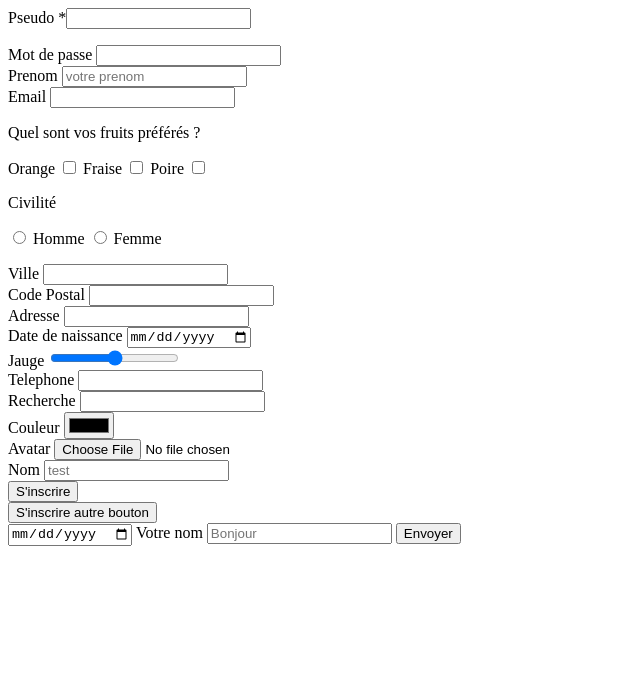
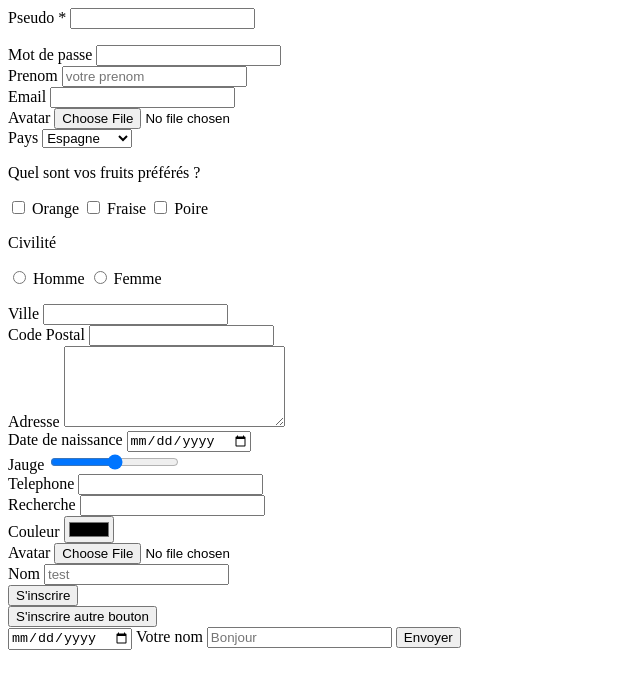
Before and after one commit to MalakayaLvg/forms, a plain HTML site: page index.html in a window 1280 px wide. Shown: the whole page, without its empty margins (0-640 px from the left). Drawn offline with Linux system fonts and the light colour scheme.

Commit message:
Version Finale

```diff
--- a/index.html
+++ b/index.html
@@ -5,26 +5,50 @@
     <title>Exercice Formulaire</title>
 </head>
 <body>
-    <form action="">
-        <label for="lePseudo">Pseudo *</label><input id="lePseudo" name="pseudo">
+    <form method="post" action="" enctype="">
+
+        <label for="lePseudo">Pseudo *</label>
+        <input id="lePseudo" name="pseudo">
 
         <p>
-            <label for="MDP">Mot de passe </label><input id="MDP" name="motDePasse">
+            <label for="MDP">Mot de passe </label>
+            <input id="MDP" name="motDePasse">
             <br>
-            <label for="lePrenom">Prenom </label><input id="lePrenom" name="Prenom" placeholder="votre prenom" >
+
+            <label for="lePrenom">Prenom </label>
+            <input id="lePrenom" name="Prenom" placeholder="votre prenom" >
             <br>
-            <label for="lEmail">Email </label><input id="lEmail" type="email" name="Email">
 
+            <label for="lEmail">Email </label>
+            <input id="lEmail" type="email" name="Email">
+            <br>
 
+            <label for="avatar1">Avatar</label>
+            <input id="avatar1" type="file">
+            <br>
 
+            <label for="pays">Pays </label>
+            <select id="pays" name="pays">
+                <optgroup label="Eurpope">
+                    <option value="fr">France</option>
+                    <option value="it">Italie</option>
+                    <option value="es" selected>Espagne</option>
+                </optgroup>
+            </select>
 
         </p>
         <p>
-            Quel sont vos fruits préférés ? <br>
+            Quel sont vos fruits préférés ?<br>
             <p>
-            <label for="fruitCB"> Orange </label><input id="fruitCB" type="checkbox" name="fruitCB">
-            <label for="fruitCB2"> Fraise </label><input id="fruitCB2" type="checkbox" name="fruitCB">
-            <label for="fruitCB3"> Poire </label><input id="fruitCB3" type="checkbox" name="fruitCB">
+
+                <label for="orange"></label>
+                <input id="orange" type="checkbox" name="orange"> Orange
+                <label for="fraise"></label>
+                <input id="fraise" type="checkbox" name="fraise"> Fraise
+                <label for="poire"></label>
+                <input id="poire" type="checkbox" name="fruit"> Poire
+
+
             </p>
         </p>
         <p>
@@ -35,24 +59,63 @@
             </p>
         </p>
         <p>
-            Ville <input type="text" name="ville"> <br>
-            Code Postal <input type="number" value="codePostale"> <br>
-            Adresse <input type="text" name="adresse"> <br>
+            <label for="ville">Ville</label>
+            <input id="ville" type="text" name="ville">
+            <br>
 
-            Date de naissance <input type="date" name="dateNaissance"><br>
-            Jauge <input type="range" name="jauge"><br>
-            Telephone <input type="tel" name="telephone"><br>
-            Recherche <input type="search" name="recherche"><br>
-            Couleur <input type="color" name="couleur"> <br>
-            Avatar <input type="file" name="avatar"> <br>
-            Nom <input type="text" name="leNom" placeholder="test"><br>
-            <input type="button" value="S'inscrire"> <br>
-            <input type="button" value="S'inscrire autre bouton"> <br>
-            <input type="date" name="date">
-            Votre nom <input type="text" name="nom" placeholder="Bonjour">
-            <input type="submit" value="Envoyer"> <br>
+            <label for="codePostale">Code Postal</label>
+            <input id="codePostale" type="number" value="codePostale">
+            <br>
 
+            <label  for="adresse">Adresse</label>
+            <textarea id="adresse" name="adresse" rows="5" cols="25"></textarea>
+            <br>
 
+            <label for="dNaissance">Date de naissance</label>
+            <input id="dNaissance" type="date" name="dateNaissance">
+            <br>
+
+            <label for="jauge">Jauge</label>
+            <input id="jauge" type="range" name="jauge">
+            <br>
+
+            <label for="telephone">Telephone</label>
+            <input id="telephone" type="tel" name="telephone">
+            <br>
+
+            <label for="recherche">Recherche</label>
+            <input id="recherche" type="search" name="recherche">
+            <br>
+
+            <label for="couleur">Couleur</label>
+            <input id="couleur" type="color" name="couleur">
+            <br>
+
+            <label for="avatar2">Avatar</label>
+            <input id="avatar2" type="file" name="avatar">
+            <br>
+
+            <label for="nom">Nom</label>
+            <input id="nom" type="text" name="leNom" placeholder="test">
+            <br>
+
+            <label  for="incription1"></label>
+            <input id="incription1" type="button" value="S'inscrire">
+            <br>
+
+            <label for="inscription2"></label>
+            <input id="inscription2" type="button" value="S'inscrire autre bouton">
+            <br>
+
+            <label for="date"></label>
+            <input id="date" type="date" name="date">
+
+            <label for="votrenom">Votre nom </label>
+            <input id="votrenom" type="text" name="nom" placeholder="Bonjour">
+
+            <label for="envoyer"></label>
+            <input id="envoyer" type="submit" value="Envoyer">
+            <br>
 
         </p>
     </form>
```
